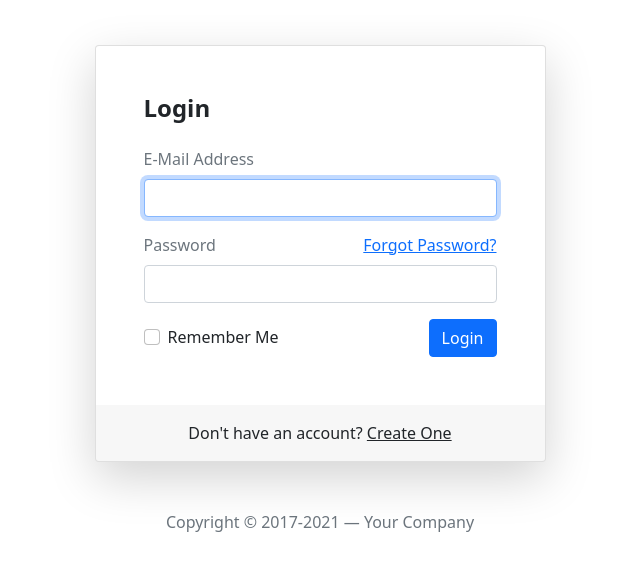
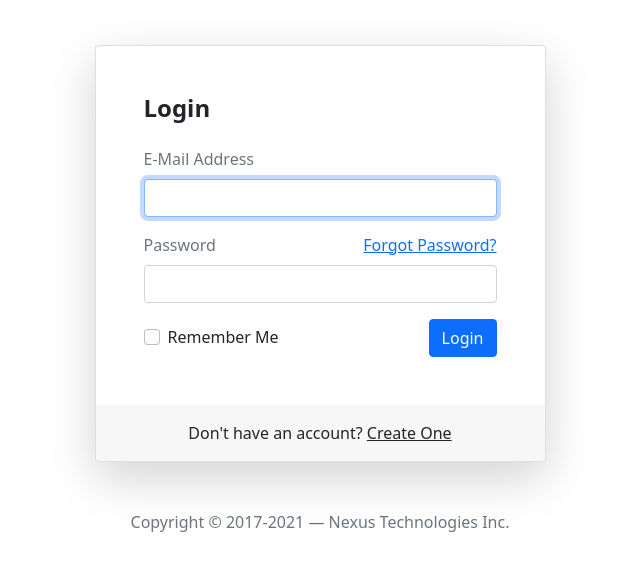
Before and after one commit to grjp125/webappsample, a plain HTML site: page index.html in a window 1280 px wide. Shown: the part 126-696 px from the top of the page, without its empty margins (320-960 px from the left). Drawn offline with nearby package versions, Linux system fonts and the light colour scheme.

Commit message:
index.html

```diff
--- a/index.html
+++ b/index.html
@@ -60,7 +60,7 @@
 						</div>
 					</div>
 					<div class="text-center mt-5 text-muted">
-						Copyright &copy; 2017-2021 &mdash; Your Company
+						Copyright &copy; 2017-2021 &mdash; Nexus Technologies Inc.
 					</div>
 				</div>
 			</div>
```
